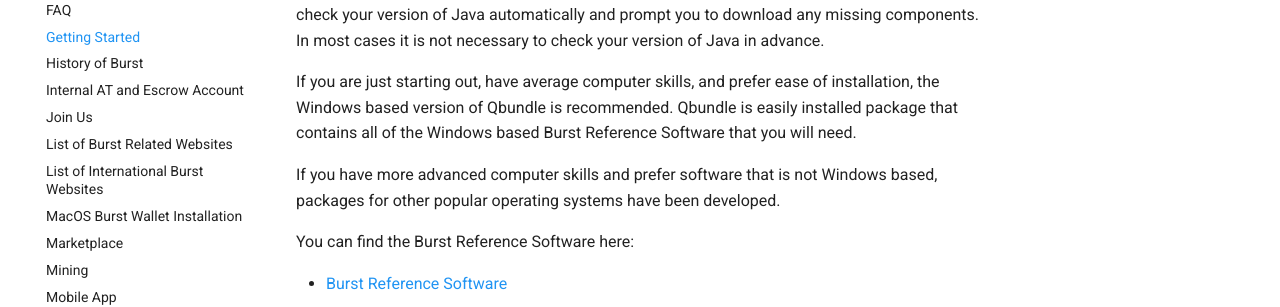
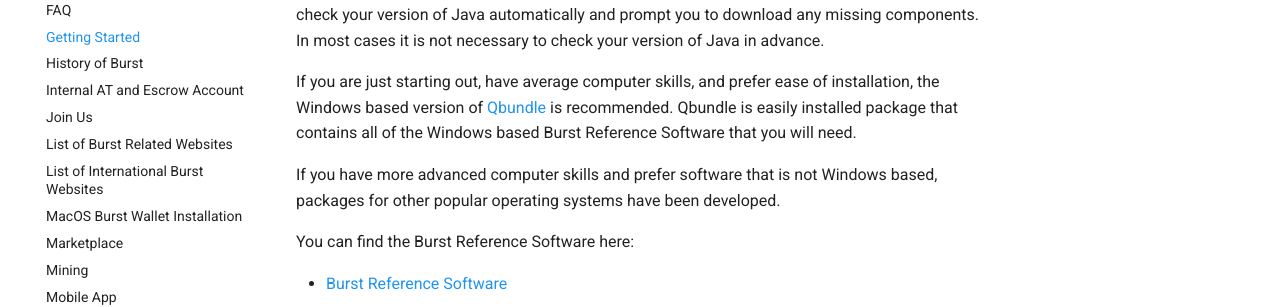
Before and after one commit to burst-apps-team/burst-wiki, an MkDocs documentation site: the page built from docs/en/getting-started.md, in a window 1280 px wide and 900 px high, scrolled down 546 px. Shown: the part 407-714 px from the top of the window. Built offline with MkDocs 1.6.1 and Material for MkDocs 9.7.7, drawn with Linux system fonts in a browser that asks for light colours; comment, search, counter and statistics services are not loaded; old or Windows-style settings are respelled for this version of MkDocs; part of the change alters nothing that is shown.

```diff
--- a/docs/en/getting-started.md
+++ b/docs/en/getting-started.md
@@ -7,20 +7,20 @@ Your account will be secured by a passphrase. It is important to understand the
 
 New Burst accounts are secure, but full security requires activation on the block chain with a public key. Some business and exchanges will not transact business with an account until it is activated. Activation happens automatically with a wallets first outgoing transaction. How can you make an outgoing transaction if there are no funds in you account? This is easily accomplished with the help from the friendly Burst community. After you have downloaded and installed your selected wallet software, you will need to secure a small amount of Burst from the community in order to activate your wallet. For information on how to obtain the amount of burst needed, see FAQ 1. While you are there, scan through the other questions in the FAQ section.
 
--   [FAQ 1 - How can I obtain burst to cover my initial transaction fee?](faq-how-do-i-get-burst-3f.md)
+-   [FAQ 1 - How can I obtain burst to cover my initial transaction fee?](faq.md)
 
 Ready to get started?
 ---------------------
 
 Burst Reference software (BRS) is supported for all major operating systems. However, some programs developed for Windows require a 64bit installed version. You will also need to have a correct installed version of Java (usually the latest version). Some installation packages will check your version of Java automatically and prompt you to download any missing components. In most cases it is not necessary to check your version of Java in advance.
 
-If you are just starting out, have average computer skills, and prefer ease of installation, the Windows based version of Qbundle is recommended. Qbundle is easily installed package that contains all of the Windows based Burst Reference Software that you will need.
+If you are just starting out, have average computer skills, and prefer ease of installation, the Windows based version of [Qbundle](qbundle.md) is recommended. Qbundle is easily installed package that contains all of the Windows based Burst Reference Software that you will need.
 
 If you have more advanced computer skills and prefer software that is not Windows based, packages for other popular operating systems have been developed.
 
 You can find the Burst Reference Software here:
 
--   [Burst Reference Software](burst-reference-software.md)
+-   [Burst Reference Software](https://github.com/burst-apps-team/burstcoin/releases)
 
 You can find step by step installation and setup guides on the Burst Wiki main page: (Burst Software section)
 
```
